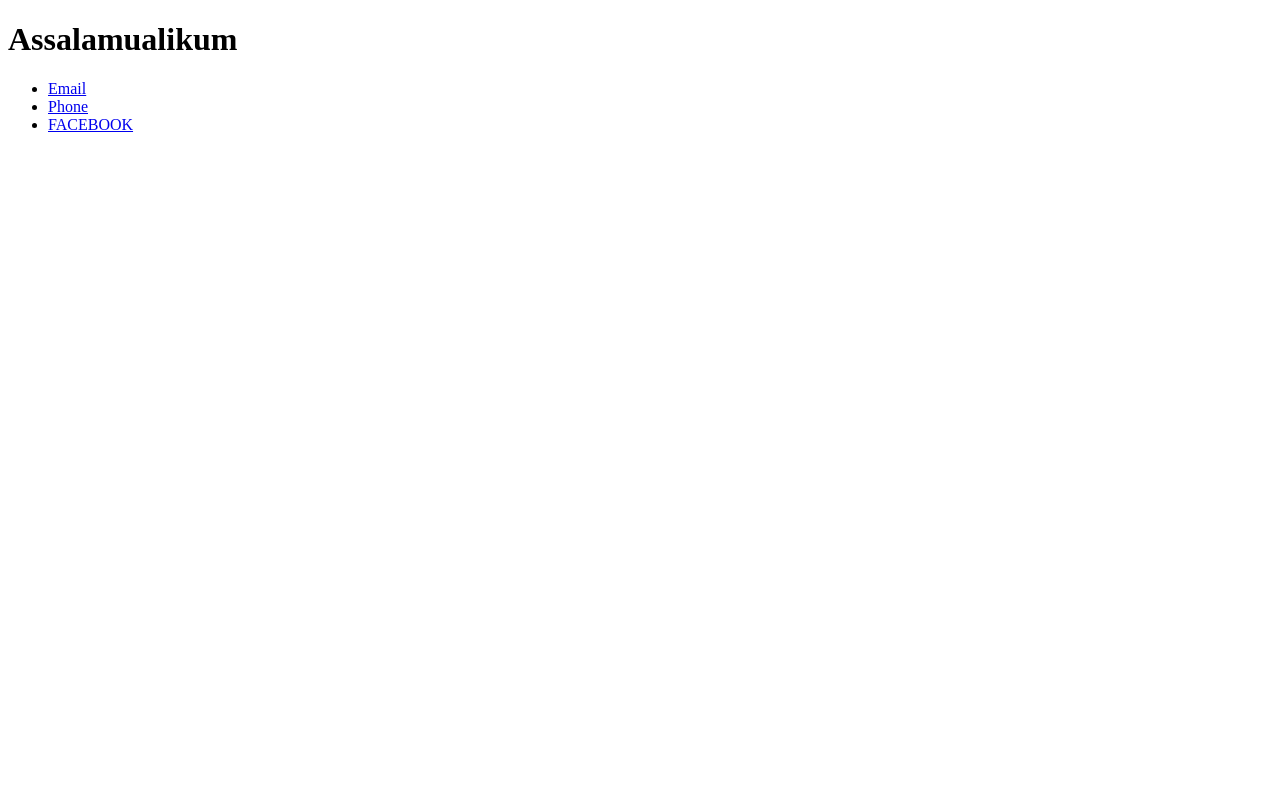
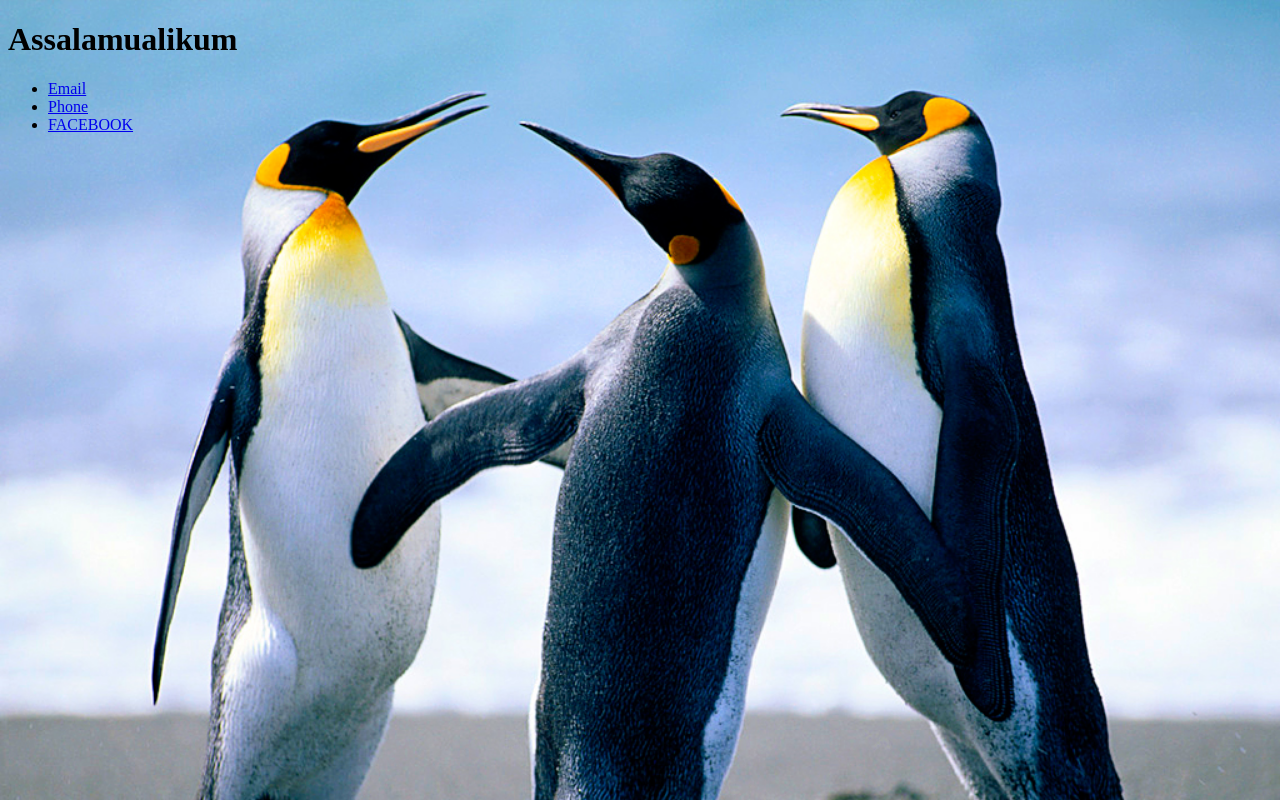
Before and after one commit to starain31/website, a website: page public/index.html in a window 1280 px wide. Drawn offline with Linux system fonts and the light colour scheme.

Commit message:
Update index.html

```diff
--- a/public/index.html
+++ b/public/index.html
@@ -5,7 +5,7 @@
     <title>JABER BIN MAHFUZ</title>
     <style type="text/css">
         body {
-            background-image: url("penguins");
+            background-image: url("penguins.jpg");
             background-size: cover;
         }
     </style>
```
